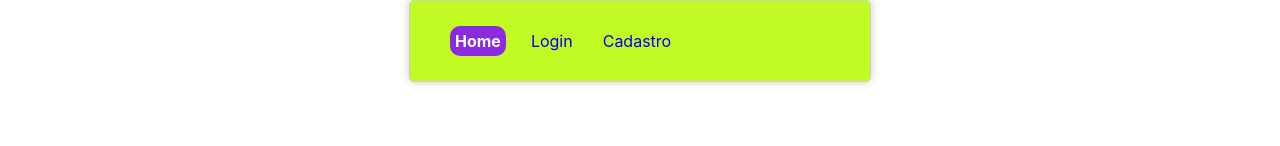
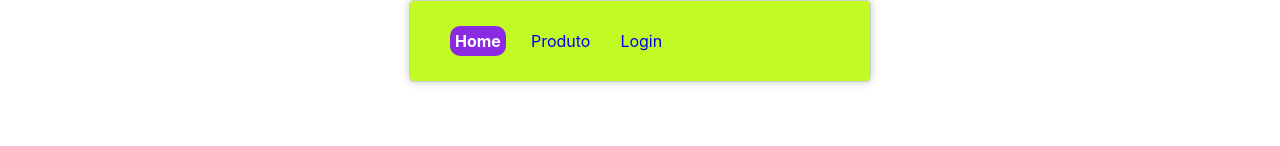
Before and after one commit to SenpSenp/TerceiroPeriodoFrontEndFaculdade, a React (Create React App) app in the folder atividade/: page / in a window 1280 px wide. Shown: the top 146 px of the page. Built offline with nearby package versions, Linux system fonts and the light colour scheme.

Commit message:
Problema com Produto resolvido, package.json atualizado

```diff
--- a/atividade/package.json
+++ b/atividade/package.json
@@ -12,6 +12,7 @@
     "react-dom": "^18.2.0",
     "react-router-dom": "^5.2.0",
     "react-scripts": "5.0.1",
+    "script": "^0.1.4",
     "web-vitals": "^2.1.4"
   },
   "scripts": {
--- a/atividade/src/App.jsx
+++ b/atividade/src/App.jsx
@@ -2,13 +2,16 @@ import React from 'react';
 import { BrowserRouter as Router, Switch, Route } from 'react-router-dom';
 import { TelaHome } from './Telas/Home/Home';
 import { TelaLogin } from './Telas/Login/Login';
+import { TelaProduto } from './Telas/Produto/Produto';
 
 const App = () => {
   return (
     <Router>
       <Switch>
         <Route exact path="/" component={TelaHome} />
-        <Route exact path= "/Login" component = {TelaLogin}/>
+        <Route exact path= "/login" component = {TelaLogin}/>
+        <Route exact path= "/produto" component = {TelaProduto}/>
+
       </Switch>
     </Router>
   );
--- a/atividade/src/Componentes/Header/Header.jsx
+++ b/atividade/src/Componentes/Header/Header.jsx
@@ -10,12 +10,12 @@ const Header = ()=>{
             Home
             </NavLink>
 
-            <NavLink to="/login" exact activeClassName="active">
-            Login
+            <NavLink to="/produto" exact activeClassName="active">
+            Produto
             </NavLink>
 
-            <NavLink to="/cadastro" exact activeClassName="active">
-            Cadastro
+            <NavLink to="/Login" exact activeClassName="active">
+            Login
             </NavLink>
 
 
--- /dev/null
+++ b/atividade/src/Componentes/Produto/ExemploDeProduto.jsx
@@ -0,0 +1,45 @@
+import React from 'react';
+import ProductDetails from './ProductDetails';
+
+function ExemploDeProduto() {
+  const product = {
+    name: 'RTX 4090 GALAX',
+    price: 10999.99,
+    image: 'https://cdn.awsli.com.br/400x400/141/141286/produto/200914964b087d1b643.jpg',
+    description: <p>
+      Características:<br/>
+      - Marca: Galax<br/>
+      - Modelo: 49NXM5MD6DSG<br/>
+      Especificações:<br/>
+      Especificações do mecanismo de GPU:<br/>
+      - Núcleos CUDA: 16384<br/>
+      - Boost Clock: 2580 MHz<br/>
+      - 1-Click OC Clock: 2595MHz (instalando o software Xtreme Tuner Plus e usando 1-Click OC)<br/>
+      Especificações de memória:<br/>
+      - Velocidade da Memória: 21 Gbps<br/>
+      - Configuração de memória padrão: 24 GB<br/>
+      - Largura da interface de memória GDDR6X de 384 bits<br/>
+      - Largura de banda da memória: 1008 GB/s<br/>
+      Suporte a recursos:<br/>
+      - PCI-E 4.0<br/>
+      - Windows 10/11 64 bits<br/>
+      Característica do ventilador:<br/>
+      - 3 * 102 milímetros<br/>
+      - WING 2.0 com parada do ventilador @ Idle (todos os ventiladores)<br/>
+      Suporte de exibição:<br/>
+      - 3x DisplayPort 1.4a<br/>
+      - 1x HDMI 2.1<br/>
+      Dimensões:<br/>
+      - Dimensões (sem suporte): 336 * 138 * 74 mm<br/>
+      - Dimensões (com suporte): 352 * 153 * 74 mm<br/>
+    </p>
+  };
+
+  return (
+    <div className="container">
+      <ProductDetails product={product} />
+    </div>
+  );
+}
+
+export default ExemploDeProduto;
--- a/atividade/src/Telas/Produto.jsx
+++ b/atividade/src/Telas/Produto/Produto.jsx
@@ -1,12 +1,12 @@
 import React from 'react';
-import Exemplo from './Componentes/Produto/Exemplos/Exemplo de produto';
+import ExemploDeProduto from '../../Componentes/Produto/ExemploDeProduto';
 import Header from '../../Componentes/Header/Header';
 
 export const TelaProduto = () => {
     return (
         <div className='Main'>
             <Header/>
-            <Exemplo />
+            <ExemploDeProduto />
         </div>
     )
 }
```
Also changed, not shown: atividade/src/Componentes/Produto/Exemplos/Exemplo de produto.jsx (deleted, +0 -83 lines), 1 other file (tests, documents, lock files or other folders).
